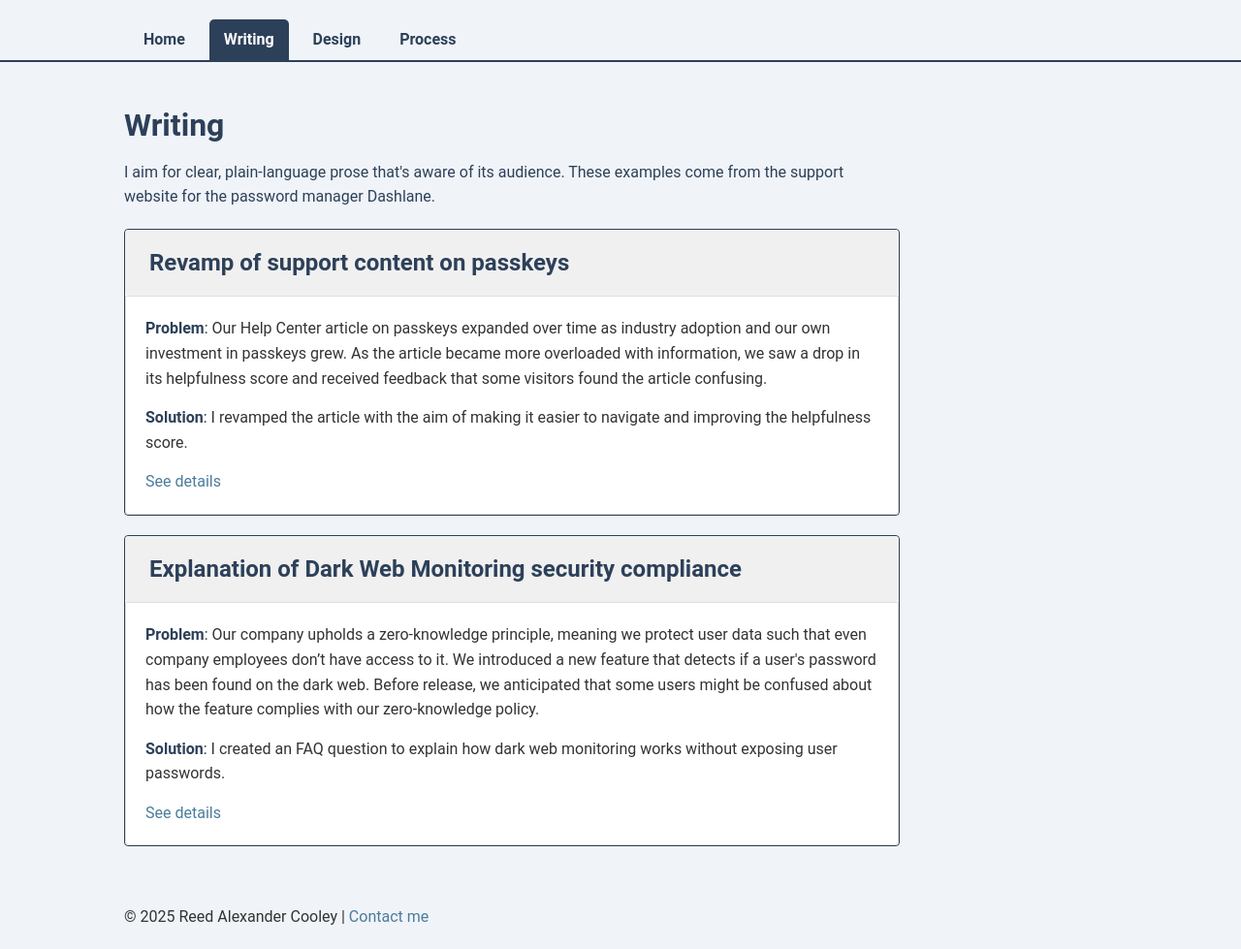
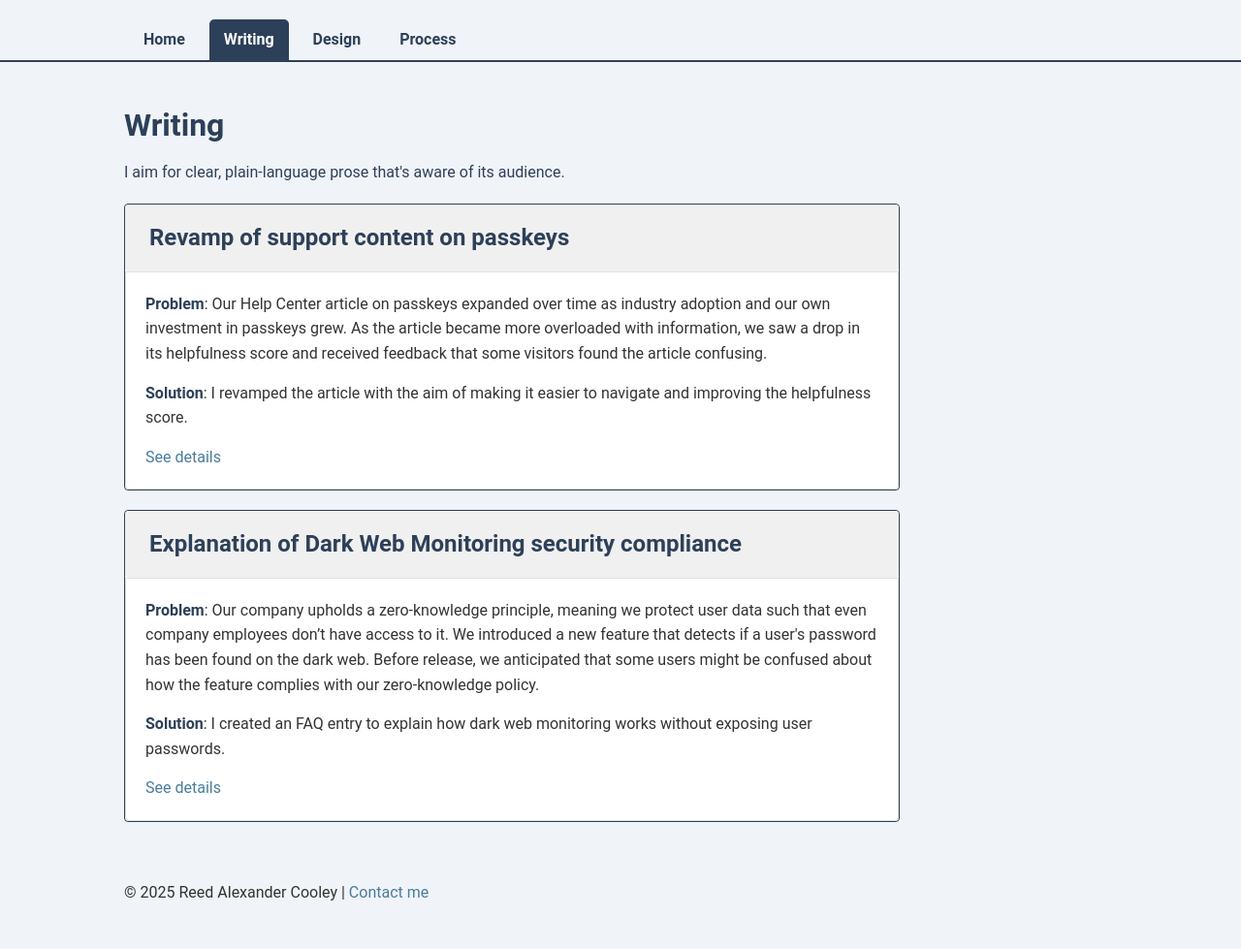
Before and after one commit to Reedcooley/content-design-portfolio, a Flask app: page /writing in a window 1280 px wide. Shown: the whole page at 97% size. After the commit the page ends 929 px from the top, so only its background shows below. Run offline with Flask 2, Linux system fonts and the light colour scheme.

Commit message:
typos corrected

```diff
--- a/templates/design.html
+++ b/templates/design.html
@@ -7,7 +7,7 @@
   <div class="container projects">
     <header>
       <h1>Design</h1>
-      <p>I use layout and visual design in concert with written copy to meet users where they're at and guide them intuitively to the information they're looking for.</p>
+      <p>I use layout and visual design in concert with written copy to meet users where they are and guide them intuitively to the information they're looking for.</p>
     </header>
 
     <!-- Vertically Stacked Design Projects
@@ -59,7 +59,7 @@
 
       </div>
     </div>
-    <div class="project-section" id="dark-web-monitoring">
+    <div class="project-section" id="reorg">
       <div class="project-header">
         <h2>Reorganization of Help Center information architecture</h2>
             <!-- Read More Link in header -->
--- a/templates/writing.html
+++ b/templates/writing.html
@@ -7,7 +7,7 @@
   <div class="container projects">
     <header>
       <h1>Writing</h1>
-      <p>I aim for clear, plain-language prose that's aware of its audience. These examples come from the support website for the password manager Dashlane.</p>
+      <p>I aim for clear, plain-language prose that's aware of its audience.</p>
     </header>
     <!-- Passkeys Revamp Project -->
     <div class="project-section" id="passkeys-revamp">
@@ -41,7 +41,7 @@
             <li><a href="https://web.archive.org/web/20240522030313/https://support.dashlane.com/hc/en-us/articles/7888558064274-Passkeys-in-Dashlane" target="_blank" rel="noopener noreferrer" aria-label="View the previous version in the Wayback Machine which opens in a new tab">View the previous version in the Wayback Machine</a></li>
             <li><a href="https://support.dashlane.com/hc/articles/7888558064274" target="_blank" rel="noopener noreferrer" aria-label="Read the revamped suite of passkey articles which opens in a new tab">Read the revamped suite of passkey articles</a></li>
           </ul>
-          <p><strong>Results</strong>: I'm still gathering data as this was a recent revamp. But similar approaches on other topics led to sustained helpfulness-score increases of as much as 12 percentage points. These revamps have also given me much more granular insight into what’s working and what’s not, as the child articles are more targeted, allowing me to identify which specific content users are voting up or down.</p>
+          <p><strong>Results</strong>: I'm still gathering data as this was a recent revamp. But similar approaches on other topics led to sustained increases in helpfulness score of as much as 12 percentage points. These revamps have also given me much more granular insight into what’s working and what’s not, as the child articles are more targeted, allowing me to identify which specific content users are voting up or down.</p>
           <p><strong>View similar approaches on other topics</strong>:</p>
           <ul>
             <li><a href="https://support.dashlane.com/hc/articles/202699341"  target="_blank" aria-label="Manage subscription and billing for Dashlane personal plans which opens in a new tab">Manage subscription and billing for Dashlane personal plans
@@ -68,7 +68,7 @@
         <!-- Visible by default -->
         <p><strong>Problem</strong>: Our company upholds a zero-knowledge principle, meaning we protect user data such that even company employees don’t have access to it. We introduced a new feature that detects if a user's password has been found on the dark web. Before release, we anticipated that some users might be confused about how the feature complies with our zero-knowledge policy.</p>
 
-        <p><strong>Solution</strong>: I created an FAQ question to explain how dark web monitoring works without exposing user passwords.</p>
+        <p><strong>Solution</strong>: I created an FAQ entry to explain how dark web monitoring works without exposing user passwords.</p>
 
         <!-- Hidden content -->
         <div class="more-content">
```
